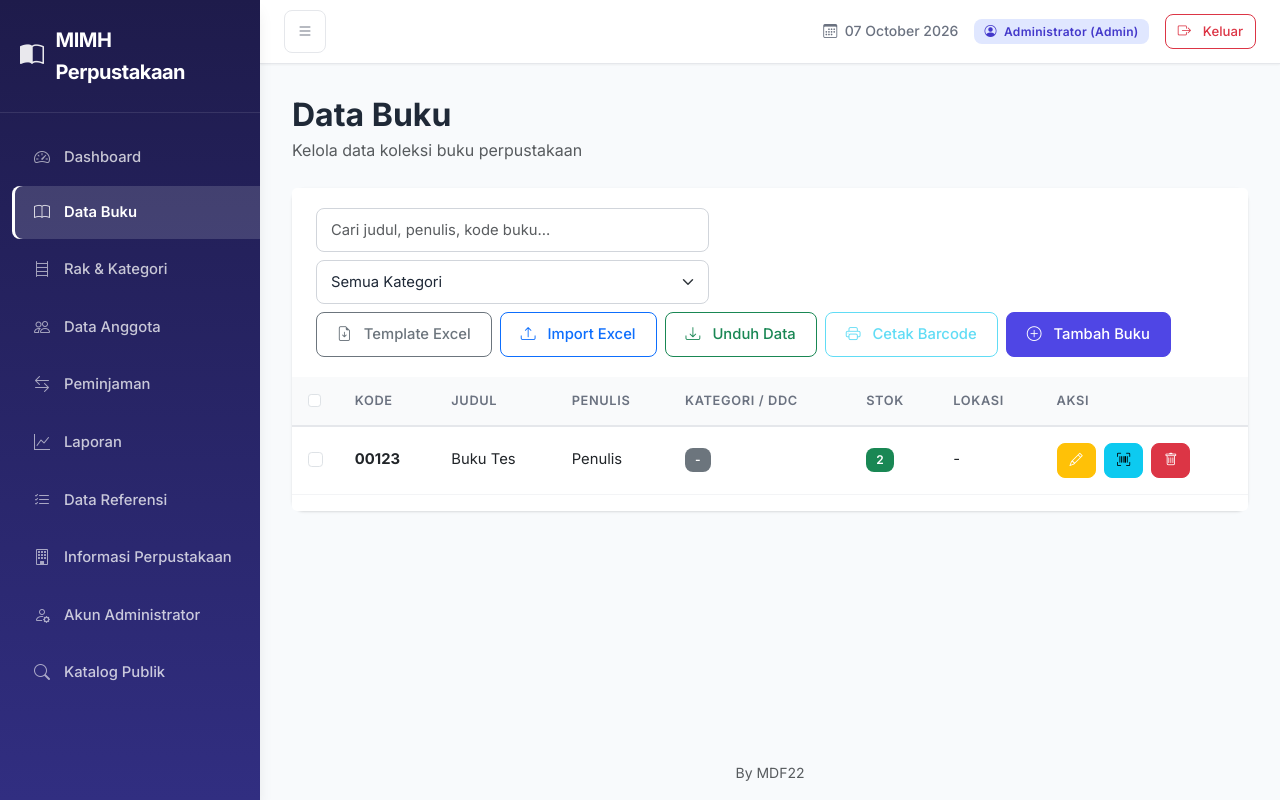
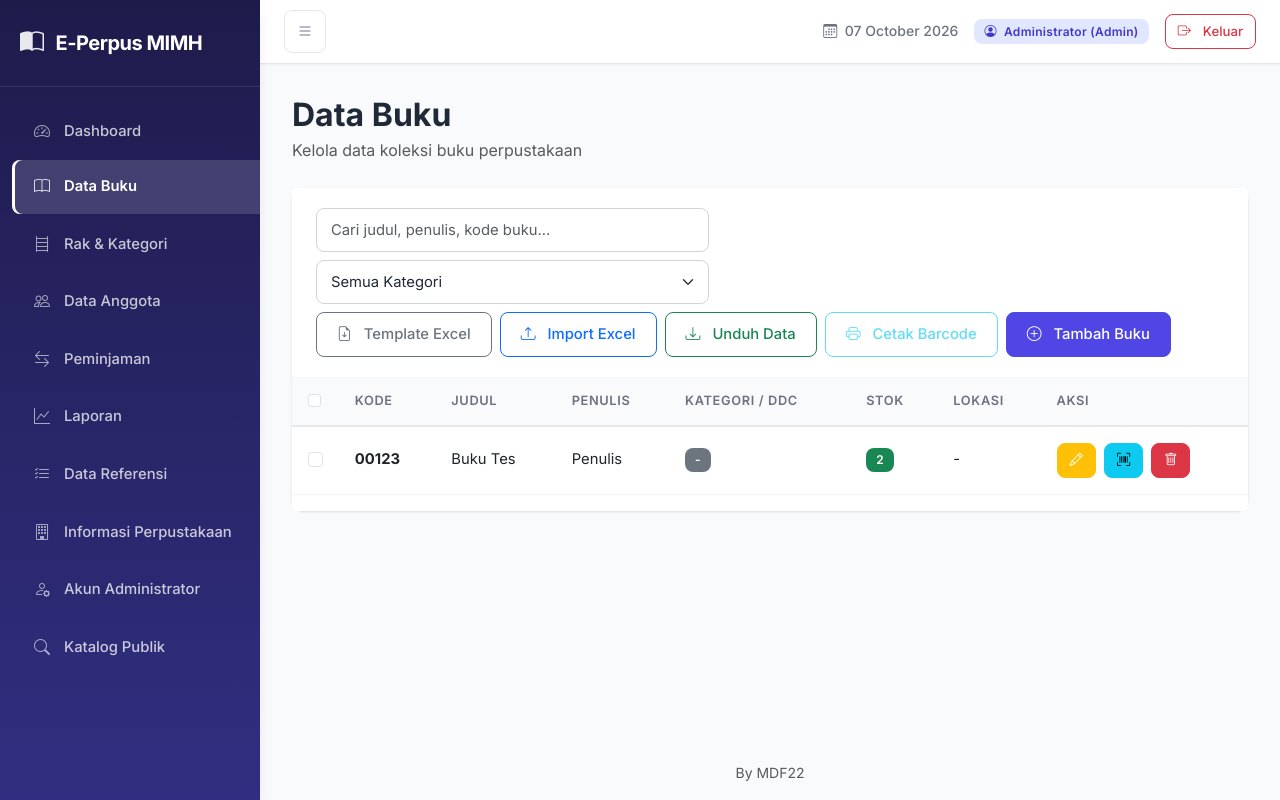
Before and after one commit to mdf21/perpustakaan, a Flask app: page /buku in a window 1280 px wide. Run offline with Flask 3, Linux system fonts and the light colour scheme; a user stored in the database is signed in; data comes from the database, SQL or seed files in the repository; data that the repository does not hold is empty.

Commit message:
update nama sidebar

```diff
--- a/templates/base.html
+++ b/templates/base.html
@@ -22,7 +22,7 @@
                 {% else %}
                 <i class="bi bi-book-half"></i>
                 {% endif %}
-                <span class="sidebar-brand-label">MIMH Perpustakaan</span>
+                <span class="sidebar-brand-label">E-Perpus MIMH</span>
             </a>
             <div class="sidebar-nav list-group list-group-flush">
                 {% if user and user.role|lower in ['admin', 'petugas'] %}
```
